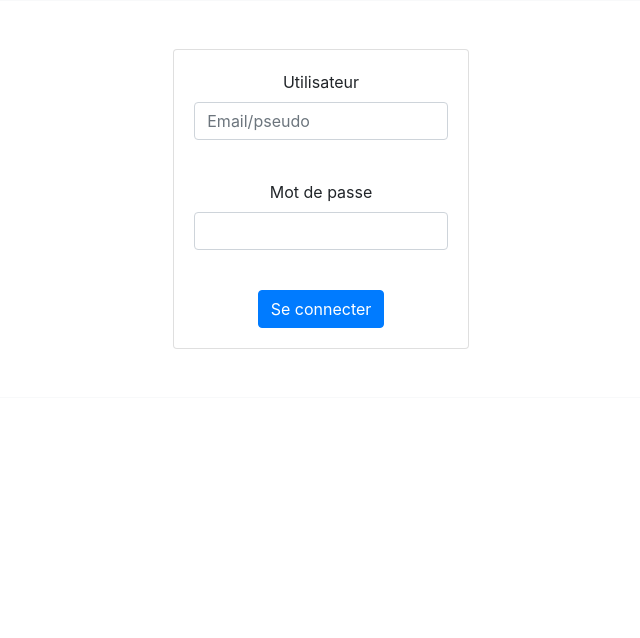
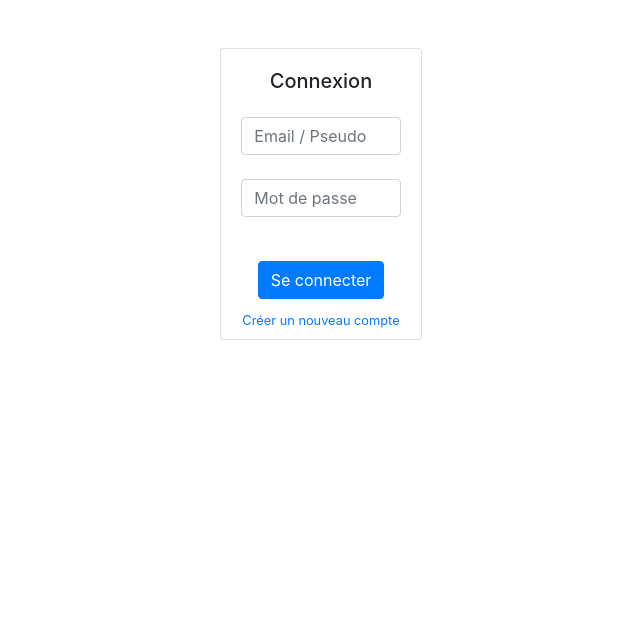
Before and after one commit to ramiandrasoaf/projetnfa021, a PHP site: page /connexion.php in a window 1280 px wide. Shown: the part 56-694 px from the top of the page, without its empty margins (319-959 px from the left). Run offline with PHP 8.4, Linux system fonts and the light colour scheme.

Commit message:
add connexion script

```diff
--- a/connexion.php
+++ b/connexion.php
@@ -7,19 +7,31 @@
 <body>
 
 <?php include_once "inc/header_inc.php"; ?>
-<form id="Formconnexion" class="text-center border border-light p-5" method="post" enctype="multipart/form-data"
+
+<form id="form_connexion" class="text-center p-5" method="post" enctype="multipart/form-data"
       action="connexion_action.php">
-    <div class="card w-25 mx-auto"  >
+    <div class="card w-17 mx-auto">
         <div class="card-body ">
-        <label for="exampleInputEmail">Utilisateur</label>
-        <input type="text" class="form-control" id="exampleInput" aria-describedby="emailHelp" placeholder="Email/pseudo">
+            <h5 class="card-title">Connexion</h5>
+            <?php
+                if(isset($_SESSION["login_empty"])){
+            ?>
+            <div class="text-danger my-2"><small><?= $_SESSION["login_empty"]?> </small> </div>
+            <?php } ?>
+
+            <div class="my-4">
+                <input type="text" class="form-control" id="user_input" aria-describedby="emailHelp"
+                       placeholder="Email / Pseudo" required>
+            </div>
+            <div class="my-4">
+                <input type="password" class="form-control" id="password_input" placeholder="Mot de passe" required>
+            </div>
         </div>
-        <div class="card-body ">
-        <label for="exampleInputPassword1">Mot de passe</label>
-        <input type="password" class="form-control" id="exampleInputPassword1" placeholder="" >
+        <div class="mb-2">
+            <button type="submit" class="btn btn-primary">Se connecter</button>
         </div>
-        <div class="card-body ">
-    <button type="submit" class="btn btn-primary">Se connecter</button>
+        <div class="mb-2">
+            <a href="inscription.php"><small>Créer un nouveau compte</small></a>
         </div>
     </div>
 </form>
--- a/css/layout.css
+++ b/css/layout.css
@@ -2,3 +2,7 @@
     position: absolute;
     bottom: 0;
 }
+
+.w-17 {
+    width: 17% !important;
+}
```
Also changed, not shown: connexion_action.php (+17 -4 lines).
